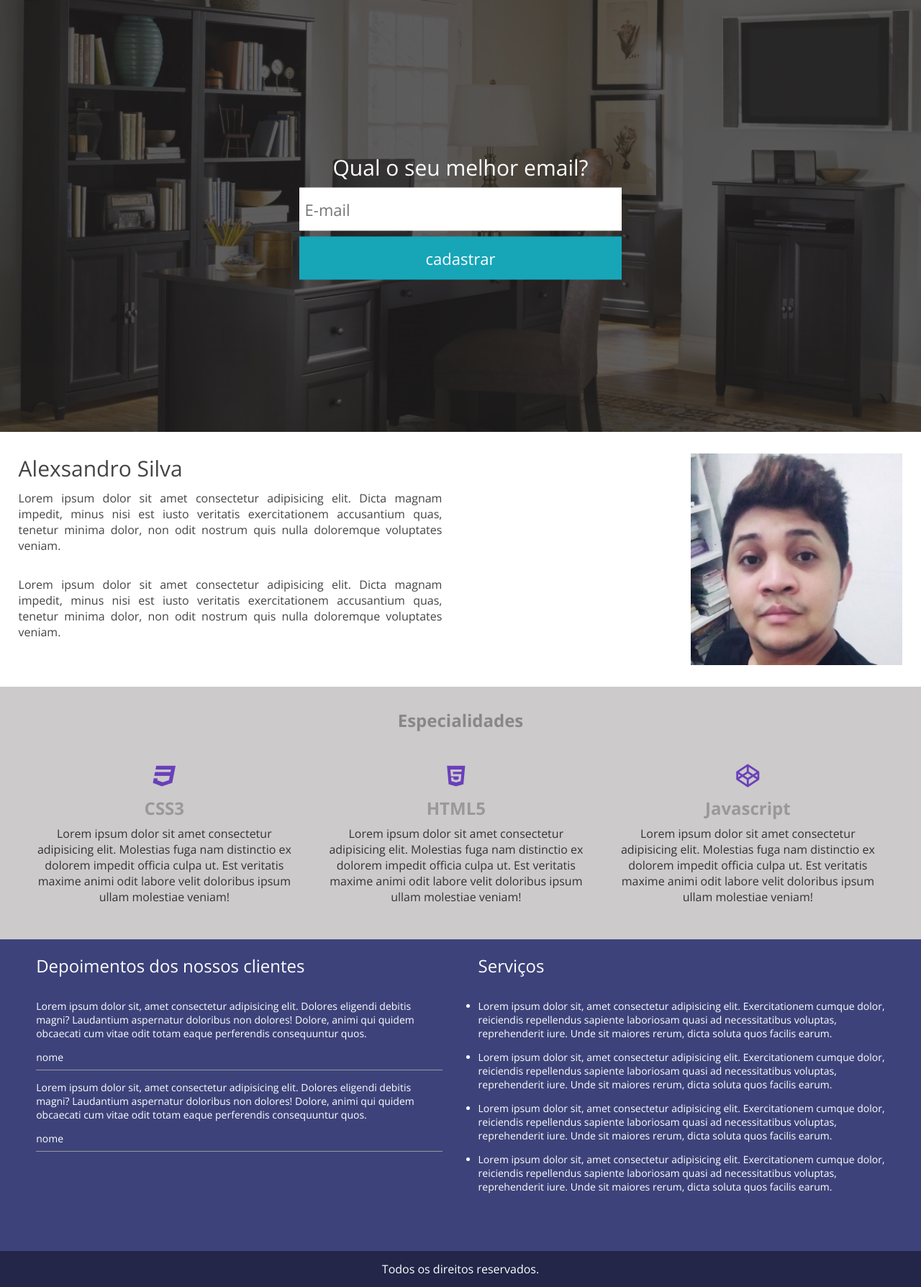
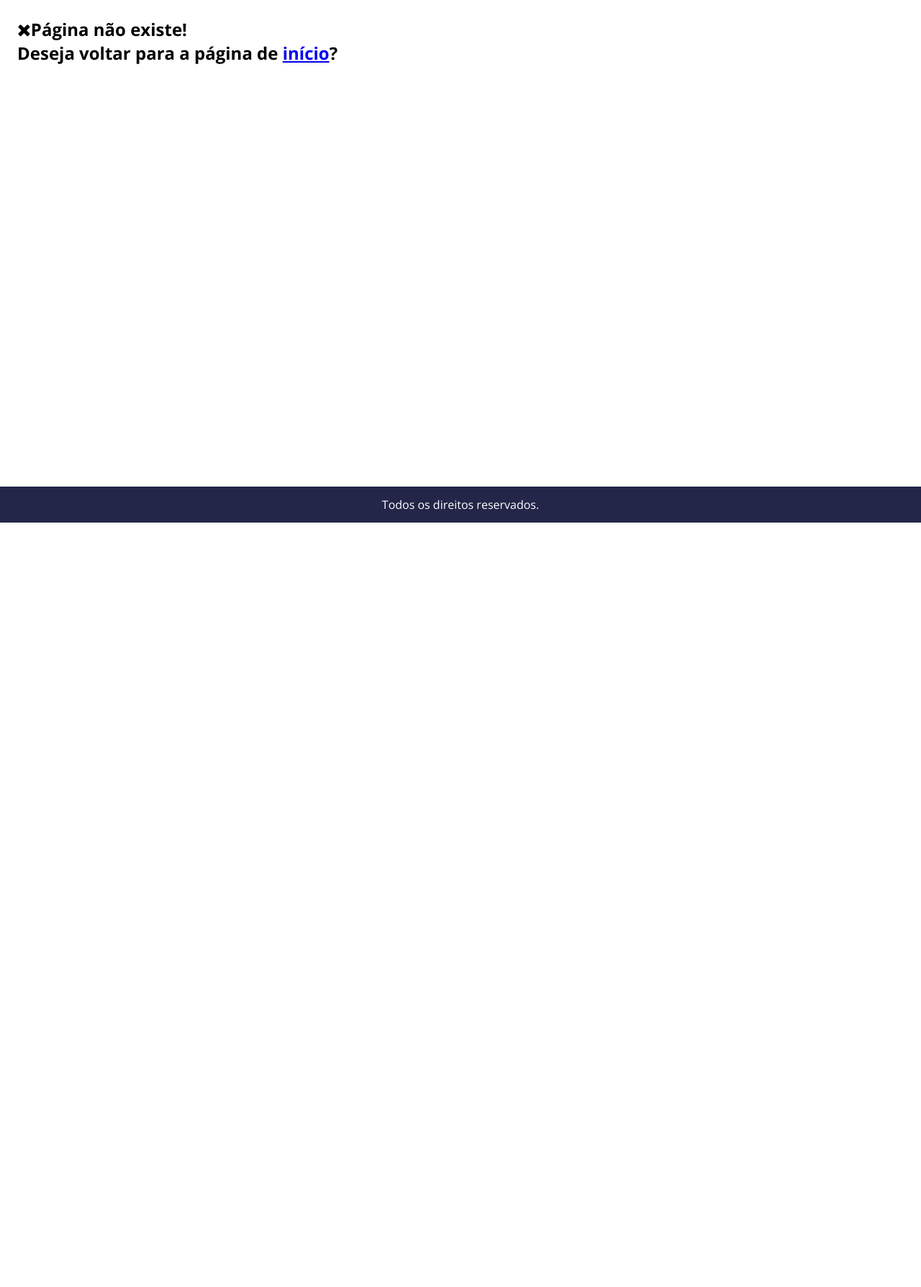
Before and after one commit to aldusosi/site_dinamico, a PHP site: page /site_dinamico/index.php?url= in a window 1280 px wide. Shown: the part 74-1862 px from the top of the page at 72% size. After the commit the page ends 800 px from the top, so only its background shows below. Run offline with PHP 8.4, Linux system fonts and the light colour scheme.

Commit message:
criando pages home e error_404

```diff
--- /dev/null
+++ b/config.php
@@ -0,0 +1,3 @@
+<?php
+    define('INCLUDE_PATH', 'http://localhost/site_dinamico/');
+?>
--- a/estilos/style.css
+++ b/estilos/style.css
@@ -260,6 +260,12 @@ footer
 {
     background-color:#232649;
 }
+footer.fixed
+{
+    width:100%;
+    position: fixed;
+    bottom:0;
+}
 footer p
 {
     text-align:center;
--- a/index.php
+++ b/index.php
@@ -1,11 +1,13 @@
+<?php require_once('config.php')?>
+
 <!DOCTYPE html>
 <html lang="en">
 <head>
     <meta charset="UTF-8">
     <meta name="viewport" content="width=device-width, initial-scale=1.0">
-    <link rel="stylesheet" href="./estilos/font-awesome.min.css">
+    <link rel="stylesheet" href="<?php echo INCLUDE_PATH ?>estilos/font-awesome.min.css">
     <link href="https://fonts.googleapis.com/css2?family=Open+Sans:ital,wght@0,300..800;1,300..800&display=swap" rel="stylesheet">
-    <link rel="stylesheet" href="./estilos/style.css">
+    <link rel="stylesheet" href="<?php echo INCLUDE_PATH ?>./estilos/style.css">
     <title>Site dinamico</title>
 </head>
 <body>
@@ -14,10 +16,10 @@
             <h1 class="logomarca left">Logomarca</h1>
             <nav class="desktop right">
                 <ul>
-                    <li><a href="">Home</a></li>
-                    <li><a href="">Sobre</a></li>
-                    <li><a href="">Serviços</a></li>
-                    <li><a href="">Contato</a></li>
+                    <li><a href="<?php echo INCLUDE_PATH ?>">Home</a></li>
+                    <li><a href="<?php echo INCLUDE_PATH ?>">Sobre</a></li>
+                    <li><a href="<?php echo INCLUDE_PATH ?>">Serviços</a></li>
+                    <li><a href="<?php echo INCLUDE_PATH ?>">Contato</a></li>
                 </ul>
             </nav>
             <nav class="mobile right">
@@ -25,107 +27,39 @@
                     <i class="fa fa-bars" arial-hiden="true"></i>
                 </div>
                 <ul>
-                    <li><a href="">Home</a></li>
-                    <li><a href="">Sobre</a></li>
-                    <li><a href="">Serviços</a></li>
-                    <li><a href="">Contato</a></li>
+                    <li><a href="<?php echo INCLUDE_PATH ?>">Home</a></li>
+                    <li><a href="<?php echo INCLUDE_PATH ?>">Sobre</a></li>
+                    <li><a href="<?php echo INCLUDE_PATH ?>">Serviços</a></li>
+                    <li><a href="<?php echo INCLUDE_PATH ?>">Contato</a></li>
                 </ul>
             </nav>
             <div class="clear"></div>
         </div>
     </header><!--header-->
 
-    <section class="banner-principal">
-        <div class="overlap"></div>
-        <div class="center form">
-            <h2>Qual o seu melhor email?</h2>
-            <form  action="">
-                <input type="email" name="email" placeholder="E-mail" required>
-                <input type="submit" name="ação" value="cadastrar">
-            </form>
-        </div>
+    <?php
+        $url = isset($_GET['url']) ? $_GET['url'] : 'home';
 
-    </section><!--banner-principal-->
-
-    <section class="center descricao-autor">
-        <div class="w50 left">
-            <h2>Alexsandro Silva</h2>
-
-            <p>Lorem ipsum dolor sit amet consectetur adipisicing elit. Dicta magnam impedit, minus nisi est iusto veritatis exercitationem accusantium quas, tenetur minima dolor, non odit nostrum quis nulla doloremque voluptates veniam.</p>
-
-            <br>
-
-            <p>Lorem ipsum dolor sit amet consectetur adipisicing elit. Dicta magnam impedit, minus nisi est iusto veritatis exercitationem accusantium quas, tenetur minima dolor, non odit nostrum quis nulla doloremque voluptates veniam.</p>
-        </div>
-
-        <div class="w50 left">
-            <img class="right"  src="./images/Alex.jpg" alt="">
-        </div>
-        <div class="clear"></div>
-    </section><!--descricao-autor-->
+        if(file_exists("pages/$url.php"))
+        {
+            include("pages/$url.php");
+        }
+        else
+        {
+            $page404 = true;
+            include("pages/404.php");
+        }
 
 
-    <section class="especialidades">
-        <div class="center">
-            <h2 calss="title">Especialidades</h2>
-            <div class="box-especialidades w33 left">
-                <h3><i class="fa fa-css3" aria-hidden="true"></i></h3>
-                <h4>CSS3</h4>
-                <p>Lorem ipsum dolor sit amet consectetur adipisicing elit. Molestias fuga nam distinctio ex dolorem impedit officia culpa ut. Est veritatis maxime animi odit labore velit doloribus ipsum ullam molestiae veniam!</p>
-            </div>
-            <div class="box-especialidades w33 left">
-                <h3><i class="fa fa-html5" aria-hidden="true"></i></h3>
-                <h4>HTML5</h4>
-                <p>Lorem ipsum dolor sit amet consectetur adipisicing elit. Molestias fuga nam distinctio ex dolorem impedit officia culpa ut. Est veritatis maxime animi odit labore velit doloribus ipsum ullam molestiae veniam!</p>
-            </div>
-            <div class="box-especialidades w33 left">
-                <h3><i class="fa fa-codepen" aria-hidden="true"></i></h3>
-                <h4>Javascript</h4>
-                <p>Lorem ipsum dolor sit amet consectetur adipisicing elit. Molestias fuga nam distinctio ex dolorem impedit officia culpa ut. Est veritatis maxime animi odit labore velit doloribus ipsum ullam molestiae veniam!</p>
-            </div>
-        </div>
-        <div class="clear"></div>
-    </section><!--especialidades-->
+    ?>
 
-    <section class="extras">
-        <div class="center">
-            <div class="w50 left depoimentos">
-                <h2 calss="title">Depoimentos dos nossos clientes</h2>
-                <div class="depoimento-single">
-                    <p class="depoimento-descricao">Lorem ipsum dolor sit, amet consectetur adipisicing elit. Dolores eligendi debitis magni? Laudantium aspernatur doloribus non dolores! Dolore, animi qui quidem obcaecati cum vitae odit totam eaque perferendis consequuntur quos.</p>
-                    <p class="nome-autor">nome</p>
-                </div>
-                <div class="depoimento-single">
-                    <p class="depoimento-descricao">Lorem ipsum dolor sit, amet consectetur adipisicing elit. Dolores eligendi debitis magni? Laudantium aspernatur doloribus non dolores! Dolore, animi qui quidem obcaecati cum vitae odit totam eaque perferendis consequuntur quos.</p>
-                    <p class="nome-autor">nome</p>
-                </div>
-            </div>
-            <div class="w50 left servicos">
-                <h2 class="title">Serviços</h2>
-                <div>
-                    <ul>
-                        <li>Lorem ipsum dolor sit, amet consectetur adipisicing elit. Exercitationem cumque dolor, reiciendis repellendus sapiente laboriosam quasi ad necessitatibus voluptas, reprehenderit iure. Unde sit maiores rerum, dicta soluta quos facilis earum.
-                        </li>
-                        <li>Lorem ipsum dolor sit, amet consectetur adipisicing elit. Exercitationem cumque dolor, reiciendis repellendus sapiente laboriosam quasi ad necessitatibus voluptas, reprehenderit iure. Unde sit maiores rerum, dicta soluta quos facilis earum.
-                        </li>
-                        <li>Lorem ipsum dolor sit, amet consectetur adipisicing elit. Exercitationem cumque dolor, reiciendis repellendus sapiente laboriosam quasi ad necessitatibus voluptas, reprehenderit iure. Unde sit maiores rerum, dicta soluta quos facilis earum.
-                        </li>
-                        <li>Lorem ipsum dolor sit, amet consectetur adipisicing elit. Exercitationem cumque dolor, reiciendis repellendus sapiente laboriosam quasi ad necessitatibus voluptas, reprehenderit iure. Unde sit maiores rerum, dicta soluta quos facilis earum.
-                        </li>
-                    </ul>
-                </div>
-            </div>
-            <div class="clear"></div>
-        </div>
-    </section>
-
-    <footer>
+    <footer <?php if(isset($page404) && $page404 == true) echo 'class="fixed"'; ?>>
         <div class="center">
             <p>Todos os direitos reservados.</p>
         </div>
     </footer>
 
-    <script src="./js/jquery.js"></script>
-    <script src="./js/nav_mobile.js"></script>
+    <script src="<?php echo INCLUDE_PATH ?>js/jquery.js"></script>
+    <script src="<?php echo INCLUDE_PATH ?>js/nav_mobile.js"></script>
 </body>
 </html>
--- /dev/null
+++ b/pages/404.php
@@ -0,0 +1,5 @@
+<section style="padding:24px; class="error-404">
+
+    <h1><i class="fa fa-times"></i>Página não existe!</h1>
+    <h2>Deseja voltar para a página de <a href="<?php echo INCLUDE_PATH; ?>">início</a>?</h2>
+</section>
```
Also changed, not shown: pages/home.php (added, +83 -0 lines), .htaccess (added).
